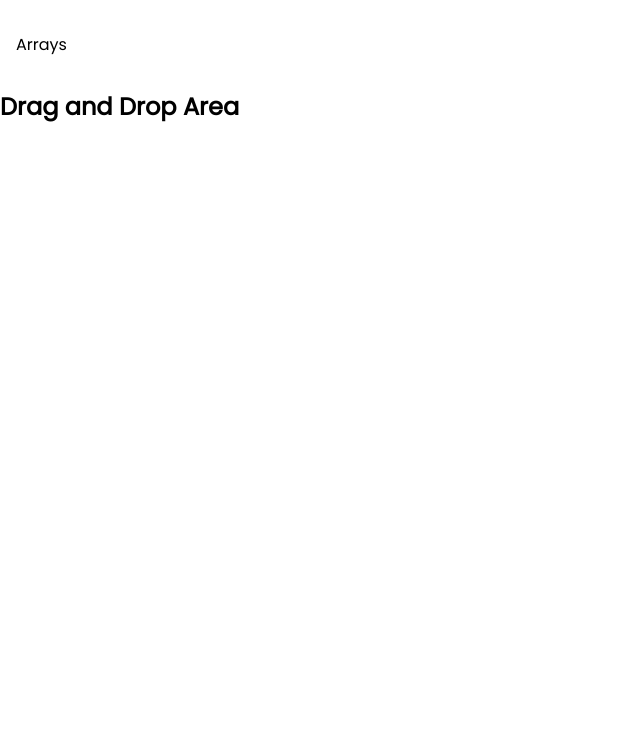
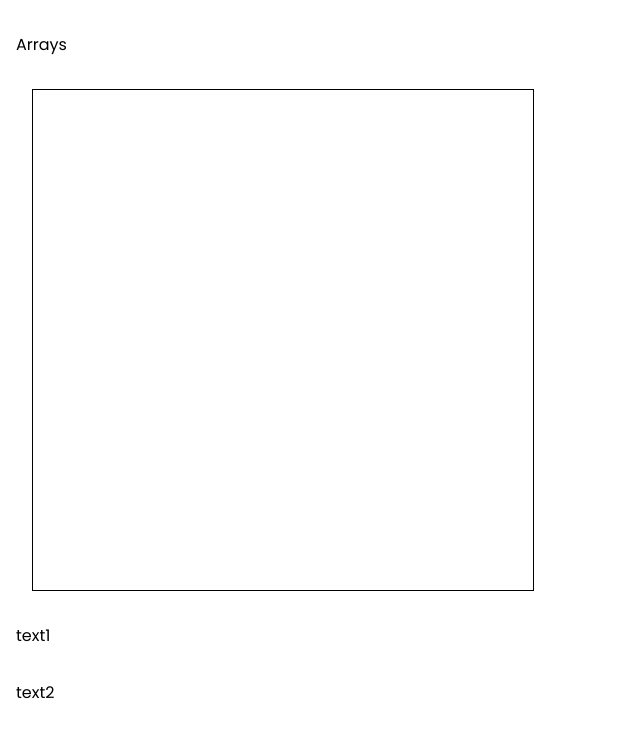
Before and after one commit to Rishikesh-Guptha/devs-corner, a React (Create React App) app: page /Array in a window 1280 px wide. Shown: the top 736 px of the page, without its empty margins (0-640 px from the left). Built offline with nearby package versions, Linux system fonts and the light colour scheme.

Commit message:
modified some css

```diff
--- /dev/null
+++ b/src/pages/data_structures/arrays/Array.css
@@ -0,0 +1,6 @@
+.drop-area {
+    width: 500px;
+    height: 500px;
+    border: 1px solid black;
+    margin-left: 2rem;
+}
--- a/src/pages/data_structures/arrays/Array.jsx
+++ b/src/pages/data_structures/arrays/Array.jsx
@@ -1,43 +1,32 @@
-import React,{ useState } from 'react'
+import React,{ useState } from 'react';
+import './Array.css';
 import { DragDropContext, Draggable, Droppable } from 'react-beautiful-dnd';
 
 const Array = () => {
 
-  const [droppedItems, setDroppedItems] = useState([]);
+  function allowDrop(ev) {
+    ev.preventDefault();
+  }
 
-  const handleDragOver = (e) => {
-    e.preventDefault();
-  };
+  function drag(ev) {
+    ev.dataTransfer.setData("text", ev.target.id);
+  }
 
-  const handleDrop = (e) => {
-    e.preventDefault();
+  function drop(ev) {
+    ev.preventDefault();
+    var data = ev.dataTransfer.getData("text");
+    ev.target.appendChild(document.getElementById(data));
+  }
 
-    const data = e.dataTransfer.getData('text/plain');
-    const newItem = { type: 'link', content: data };
-
-    setDroppedItems([...droppedItems, newItem]);
-  };
   return (
     <div className='main-container'>
       <p>Arrays</p>
-      <DragDropContext onDragEnd={result => console.log(result)}>
-      <div className="drag-drop-area" onDragOver={handleDragOver} onDrop={handleDrop}>
-      <h2>Drag and Drop Area</h2>
-      <div className="dropped-items-container">
-        {droppedItems.map((item, index) => (
-          <div key={index} className="dropped-item">
-            {item.type === 'link' ? (
-              <a href={item.content} target="_blank" rel="noopener noreferrer">
-                {item.content}
-              </a>
-            ) : (
-              <div className="other-content">{item.content}</div>
-            )}
-          </div>
-        ))}
+
+      <div className="movables">
+        <div className="drop-area" ondrop="drop(event)" ondragover="allowDrop(event)"></div>
+        <p id="text1" draggable="true" ondragstart="drag(event)">text1</p>
+        <p id="text2">text2</p>
       </div>
-    </div>
-      </DragDropContext>
 
     </div>
   )
```
